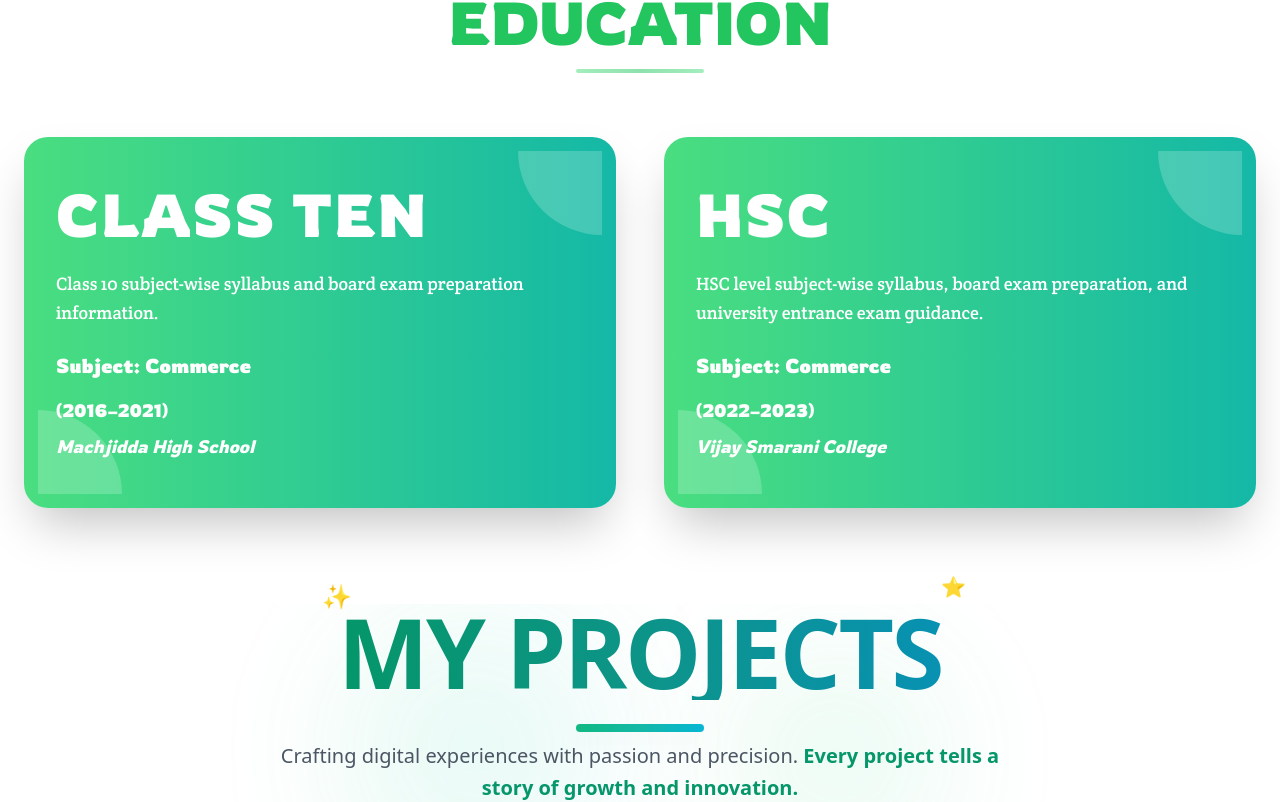
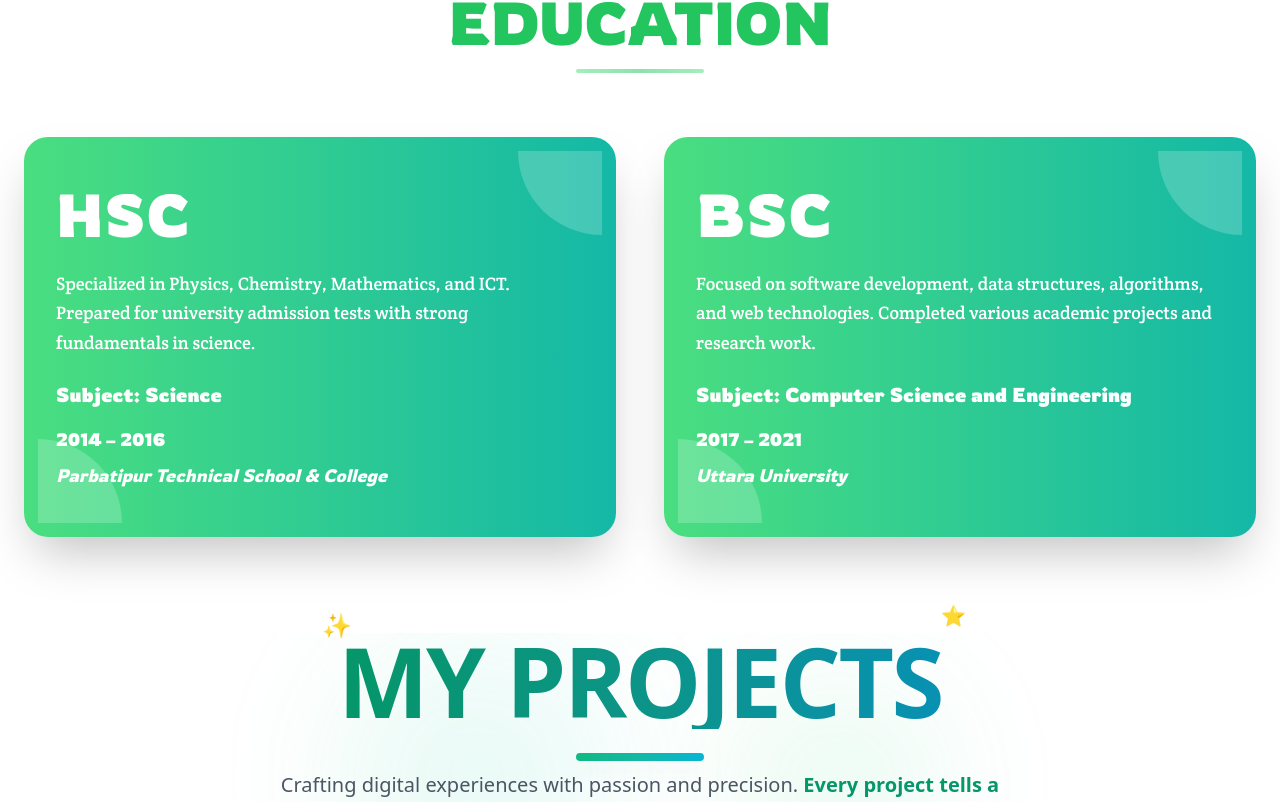
Before and after one commit to sahebbali/Portfolio, a React (Vite) app: page / in a window 1280 px wide. Shown: the part 4939-5741 px from the top of the page. Built offline with nearby package versions, Linux system fonts and the light colour scheme.

Commit message:
update education section

```diff
--- a/src/Page/Home/Education/Education.jsx
+++ b/src/Page/Home/Education/Education.jsx
@@ -4,18 +4,20 @@ import { motion } from "framer-motion";
 
 const educationData = [
   {
-    title: "Class Ten",
-    subject: "Commerce",
-    description: "Class 10 subject-wise syllabus and board exam preparation information.",
-    year: "(2016–2021)",
-    institution: "Machjidda High School",
+    title: "HSC",
+    subject: "Science",
+    description:
+      "Specialized in Physics, Chemistry, Mathematics, and ICT. Prepared for university admission tests with strong fundamentals in science.",
+    year: "2014 – 2016",
+    institution: "Parbatipur Technical School & College",
   },
   {
-    title: "HSC",
-    subject: "Commerce",
-    description: "HSC level subject-wise syllabus, board exam preparation, and university entrance exam guidance.",
-    year: "(2022–2023)",
-    institution: "Vijay Smarani College",
+    title: "BSC",
+    subject: "Computer Science and Engineering",
+    description:
+      "Focused on software development, data structures, algorithms, and web technologies. Completed various academic projects and research work.",
+    year: "2017 – 2021",
+    institution: "Uttara University",
   },
 ];
 
@@ -23,7 +25,7 @@ const Education = () => {
   return (
     <section className="mt-40">
       <div className="text-center mb-16">
-        <HeaderSection name={'EDUCATION'}></HeaderSection>
+        <HeaderSection name={"EDUCATION"}></HeaderSection>
       </div>
       <div className="container mx-auto px-6 grid grid-cols-1 md:grid-cols-2 gap-12">
         {educationData.map((edu, index) => (
@@ -32,14 +34,25 @@ const Education = () => {
             initial={{ opacity: 0, y: 50 }}
             animate={{ opacity: 1, y: 0 }}
             transition={{ duration: 0.8, delay: index * 0.3 }}
-            whileHover={{ scale: 1.1, boxShadow: "0px 15px 40px rgba(0, 128, 0, 0.4)" }}
+            whileHover={{
+              scale: 1.1,
+              boxShadow: "0px 15px 40px rgba(0, 128, 0, 0.4)",
+            }}
             className="relative bg-gradient-to-r from-green-400 to-teal-500 py-12 text-white p-8 rounded-3xl shadow-2xl transform hover:-translate-y-3 transition-all duration-300"
           >
-            <h3 className="md:text-6xl text-3xl font-roboto font-extrabold mb-6 uppercase tracking-wide">{edu.title}</h3>
-            <p className="text-lg leading-relaxed font-lora mb-6">{edu.description}</p>
-            <p className="text-xl font-bold mb-4 font-roboto">Subject: {edu.subject}</p>
+            <h3 className="md:text-6xl text-3xl font-roboto font-extrabold mb-6 uppercase tracking-wide">
+              {edu.title}
+            </h3>
+            <p className="text-lg leading-relaxed font-lora mb-6">
+              {edu.description}
+            </p>
+            <p className="text-xl font-bold mb-4 font-roboto">
+              Subject: {edu.subject}
+            </p>
             <p className="text-lg font-semibold mb-2 font-roboto">{edu.year}</p>
-            <p className="italic font-medium text-lg font-roboto">{edu.institution}</p>
+            <p className="italic font-medium text-lg font-roboto">
+              {edu.institution}
+            </p>
             <div className="absolute top-0 right-0 w-28 h-28 bg-white opacity-20 rounded-bl-full transform scale-75 transition-transform duration-300 ease-in-out group-hover:scale-100"></div>
             <div className="absolute bottom-0 left-0 w-28 h-28 bg-white opacity-20 rounded-tr-full transform scale-75 transition-transform duration-300 ease-in-out group-hover:scale-100"></div>
           </motion.div>
```
